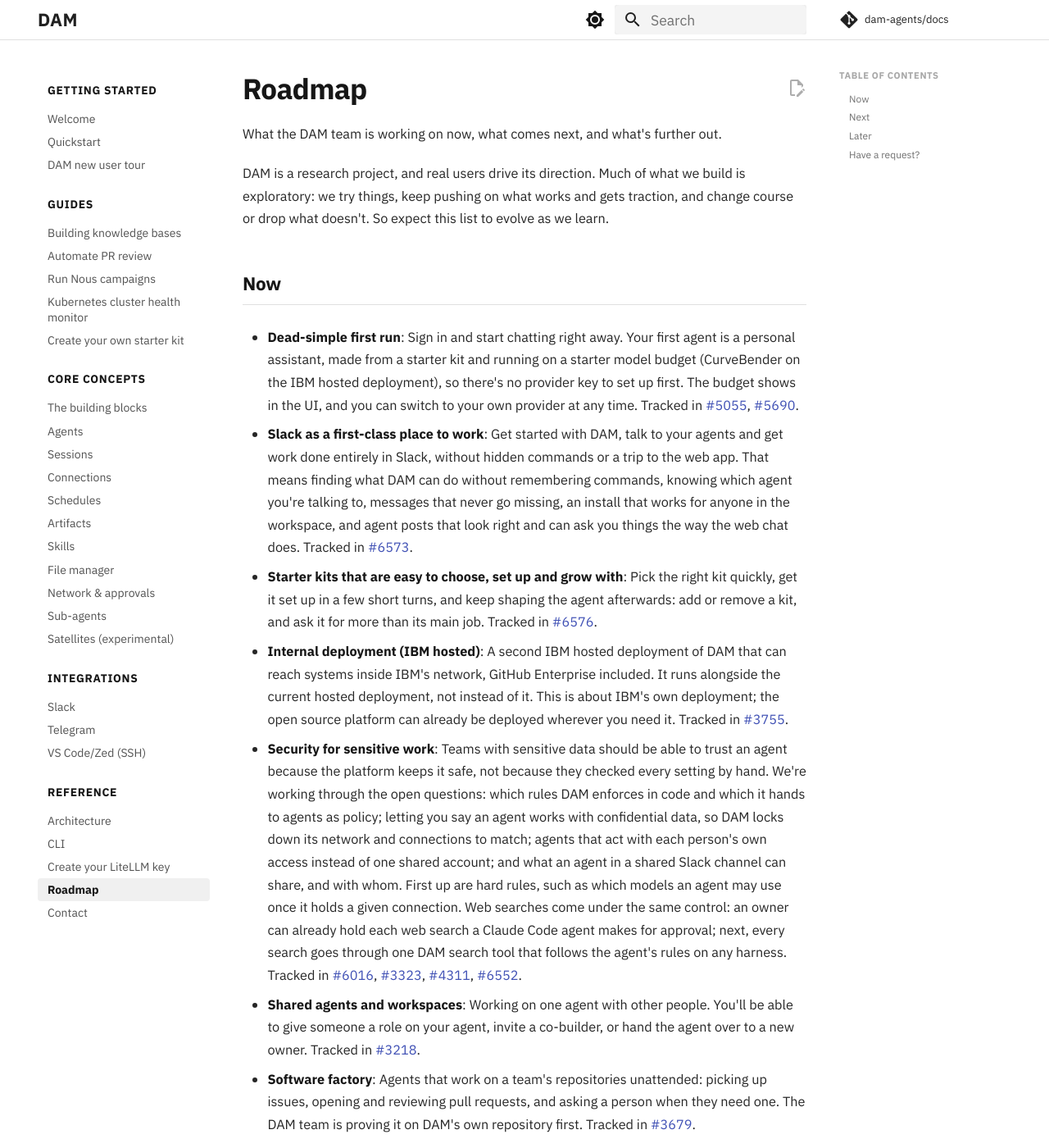
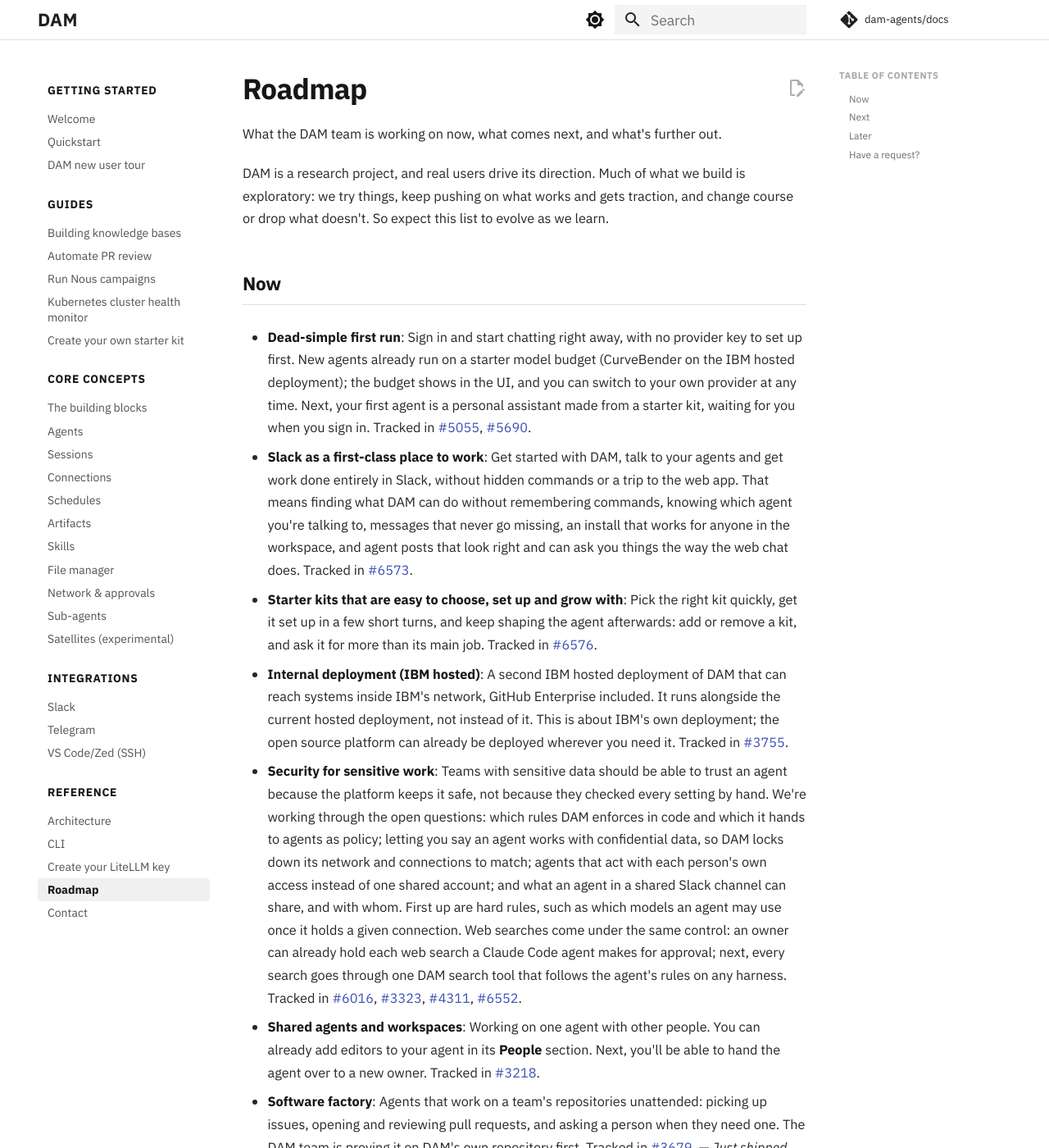
Before and after one commit to dam-agents/docs, an MkDocs documentation site: the page built from docs/reference/roadmap.md, in a window 1280 px wide and 1400 px high. Shown: the whole window at 82% size. Built offline with MkDocs 1.6.1 and Material for MkDocs 9.7.7, drawn with Linux system fonts in a browser that asks for light colours; comment, search, counter and statistics services are not loaded; some of the changed text lies outside the part shown.

Commit message:
docs(roadmap): mark software factory, sub-agents and telemetry shipped
Sub-agents moves to Now to match the board. Shared agents and the first
run say what already shipped in v0.3.0 (editors, the CurveBender starter
budget). Also drops the removed web app guide from not_in_nav.

Assisted-by: Claude Opus 5.5 <noreply@anthropic.com>
Signed-off-by: Jenna Winkler <Jenna.Winkler@ibm.com>

```diff
--- a/docs/reference/roadmap.md
+++ b/docs/reference/roadmap.md
@@ -6,7 +6,7 @@ DAM is a research project, and real users drive its direction. Much of what we b
 
 ## Now
 
-- **Dead-simple first run**: Sign in and start chatting right away. Your first agent is a personal assistant, made from a starter kit and running on a starter model budget (CurveBender on the IBM hosted deployment), so there's no provider key to set up first. The budget shows in the UI, and you can switch to your own provider at any time. Tracked in [#5055](https://github.com/dam-agents/dam/issues/5055){:target="_blank"}, [#5690](https://github.com/dam-agents/dam/issues/5690){:target="_blank"}.
+- **Dead-simple first run**: Sign in and start chatting right away, with no provider key to set up first. New agents already run on a starter model budget (CurveBender on the IBM hosted deployment); the budget shows in the UI, and you can switch to your own provider at any time. Next, your first agent is a personal assistant made from a starter kit, waiting for you when you sign in. Tracked in [#5055](https://github.com/dam-agents/dam/issues/5055){:target="_blank"}, [#5690](https://github.com/dam-agents/dam/issues/5690){:target="_blank"}.
 
 - **Slack as a first-class place to work**: Get started with DAM, talk to your agents and get work done entirely in Slack, without hidden commands or a trip to the web app. That means finding what DAM can do without remembering commands, knowing which agent you're talking to, messages that never go missing, an install that works for anyone in the workspace, and agent posts that look right and can ask you things the way the web chat does. Tracked in [#6573](https://github.com/dam-agents/dam/issues/6573){:target="_blank"}.
 
@@ -16,15 +16,15 @@ DAM is a research project, and real users drive its direction. Much of what we b
 
 - **Security for sensitive work**: Teams with sensitive data should be able to trust an agent because the platform keeps it safe, not because they checked every setting by hand. We're working through the open questions: which rules DAM enforces in code and which it hands to agents as policy; letting you say an agent works with confidential data, so DAM locks down its network and connections to match; agents that act with each person's own access instead of one shared account; and what an agent in a shared Slack channel can share, and with whom. First up are hard rules, such as which models an agent may use once it holds a given connection. Web searches come under the same control: an owner can already hold each web search a Claude Code agent makes for approval; next, every search goes through one DAM search tool that follows the agent's rules on any harness. Tracked in [#6016](https://github.com/dam-agents/dam/issues/6016){:target="_blank"}, [#3323](https://github.com/dam-agents/dam/issues/3323){:target="_blank"}, [#4311](https://github.com/dam-agents/dam/issues/4311){:target="_blank"}, [#6552](https://github.com/dam-agents/dam/issues/6552){:target="_blank"}.
 
-- **Shared agents and workspaces**: Working on one agent with other people. You'll be able to give someone a role on your agent, invite a co-builder, or hand the agent over to a new owner. Tracked in [#3218](https://github.com/dam-agents/dam/issues/3218){:target="_blank"}.
+- **Shared agents and workspaces**: Working on one agent with other people. You can already add editors to your agent in its **People** section. Next, you'll be able to hand the agent over to a new owner. Tracked in [#3218](https://github.com/dam-agents/dam/issues/3218){:target="_blank"}.
 
-- **Software factory**: Agents that work on a team's repositories unattended: picking up issues, opening and reviewing pull requests, and asking a person when they need one. The DAM team is proving it on DAM's own repository first. Tracked in [#3679](https://github.com/dam-agents/dam/issues/3679){:target="_blank"}.
+- **Software factory**: Agents that work on a team's repositories unattended: picking up issues, opening and reviewing pull requests, and asking a person when they need one. The DAM team is proving it on DAM's own repository first. Tracked in [#3679](https://github.com/dam-agents/dam/issues/3679){:target="_blank"}. — *Just shipped*
 
 - **Start from Slack**: Create your account and reach your personal assistant without leaving Slack. Tracked in [#5058](https://github.com/dam-agents/dam/issues/5058){:target="_blank"}.
 
+- **Delegating work to sub-agents**: Handing work to other agents becomes a dependable, visible capability. An agent can split a task across sub-agents and pick the harness and model for each one, for example to run one prompt on two harnesses and compare the answers. You watch the whole tree, with each sub-agent's status and cost, and limits apply to the tree as a whole. A sub-agent that needs a person can ask you without holding up the others. Tracked in [#3419](https://github.com/dam-agents/dam/issues/3419){:target="_blank"}. — *Just shipped*
+
 ## Next
-
-- **Delegating work to sub-agents**: Handing work to other agents becomes a dependable, visible capability. An agent can split a task across sub-agents and pick the harness and model for each one, for example to run one prompt on two harnesses and compare the answers. You watch the whole tree, with each sub-agent's status and cost, and limits apply to the tree as a whole. A sub-agent that needs a person can ask you without holding up the others. Tracked in [#3419](https://github.com/dam-agents/dam/issues/3419){:target="_blank"}.
 
 - **Agents working with your other agents**: An agent can ask one of your existing agents a question, or hand it a task, and get the answer or the result back. The other agent keeps its own context and access, so you no longer copy setup between agents or carry requests from one to another yourself. You decide which agents may call which, and you see every call. Later, your everyday questions go to whichever of your agents owns that area, and you always see which agent answered. Tracked in [#4409](https://github.com/dam-agents/dam/issues/4409){:target="_blank"}.
 
@@ -40,7 +40,7 @@ DAM is a research project, and real users drive its direction. Much of what we b
 
 - **Use DAM from your own agent**: Drive DAM from the agent you already work in, such as Claude Code or Codex on your laptop. It learns DAM's command line from a skill, so it can create agents, start runs and manage connections for you. Secrets stay out of its hands: you enter them yourself. Tracked in [#5502](https://github.com/dam-agents/dam/issues/5502){:target="_blank"}.
 
-- **Self-serve telemetry data**: Pull everything DAM records about your own agents, meaning traces, logs and costs, and build your own tooling on it outside DAM. You only ever see your own agents' data, and the content of your conversations is never included. Usage questions get answered without waiting on a person: ask a telemetry agent in Slack, or open a dashboard that stays current. The first version is built but sits behind a feature flag, so most users can't see it yet. We're working on turning it on for everyone. Tracked in [#3486](https://github.com/dam-agents/dam/issues/3486){:target="_blank"}.
+- **Self-serve telemetry data**: Pull everything DAM records about your own agents, meaning traces, logs and costs, and build your own tooling on it outside DAM. You only ever see your own agents' data, and the content of your conversations is never included. Usage questions get answered without waiting on a person: ask a telemetry agent in Slack, or open a dashboard that stays current. Tracked in [#3486](https://github.com/dam-agents/dam/issues/3486){:target="_blank"}. — *Just shipped*
 
 - **Triggers and GitHub as a channel**: Agents that start work when something happens, not only on a schedule: a label on an issue, a review request, a failing check, or a message from GitHub, Slack or a webhook. A cheap check runs first, so a trigger that finds nothing costs no model time. You can also @-mention an agent in a GitHub issue or pull request and it replies there, the way it does in Slack today. Tracked in [#3623](https://github.com/dam-agents/dam/issues/3623){:target="_blank"} and [#3482](https://github.com/dam-agents/dam/issues/3482){:target="_blank"}.
 
--- a/mkdocs.yml
+++ b/mkdocs.yml
@@ -71,7 +71,6 @@ site_dir: site
 # "yet another coding tool" walkthroughs; retained for anyone holding a direct link.
 not_in_nav: |
   getting-started/welcome.md
-  guides/web-app-development.md
   guides/broken-link-monitor.md
   guides/external.md
 
```
